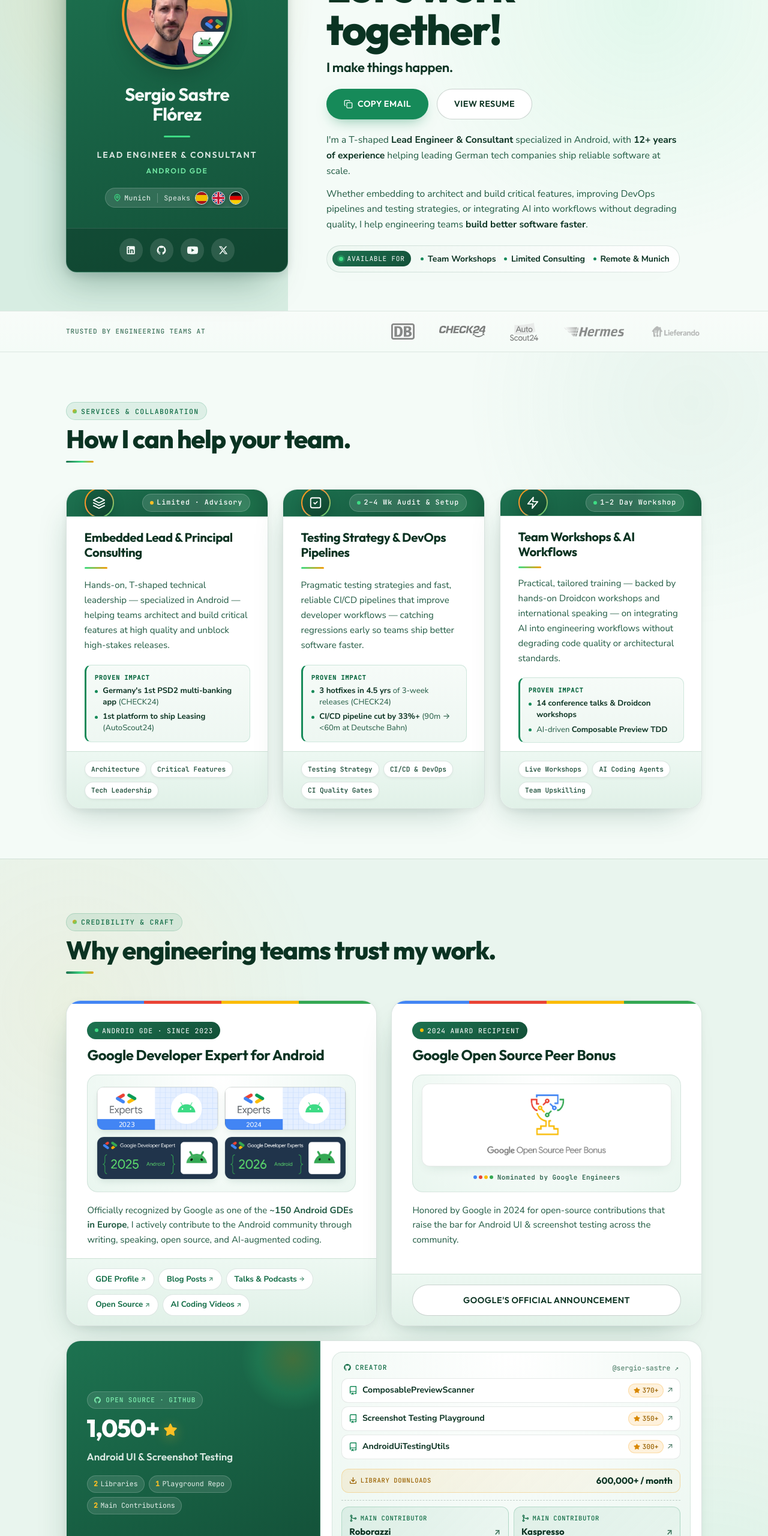
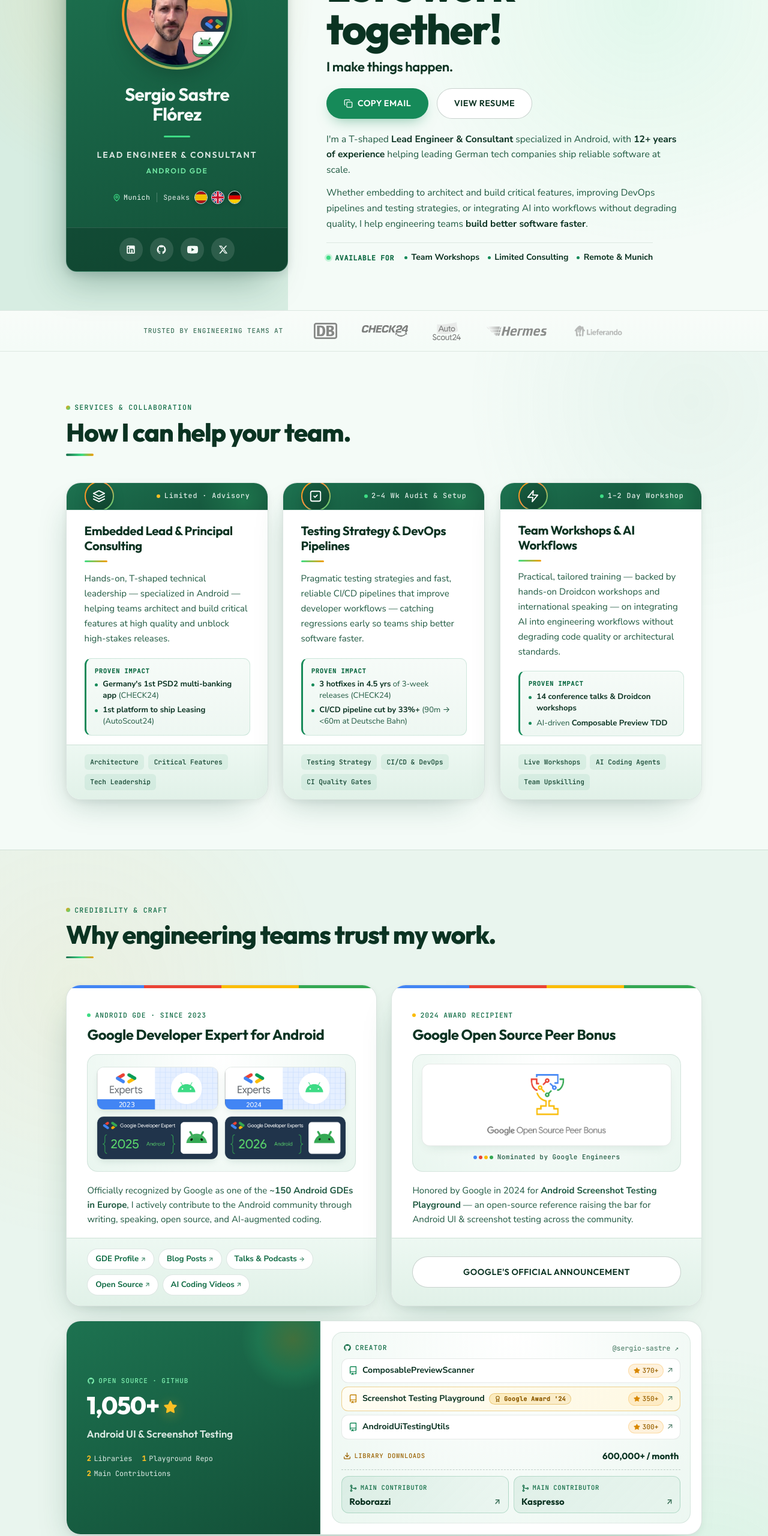
Before and after one commit to sergio-sastre/IT-Consulting-Training, a plain HTML site: page index.html in a window 1280 px wide. Shown: the part 240-2800 px from the top of the page at 60% size. Drawn offline with Linux system fonts and the light colour scheme; no server answers.

Commit message:
General visual improvements to distinguish clickable elements from others

```diff
--- a/index.html
+++ b/index.html
@@ -23,7 +23,7 @@
     href="https://fonts.googleapis.com/css2?family=JetBrains+Mono:wght@400;500&family=Nunito+Sans:opsz,wght@6..12,400;6..12,500;6..12,600;6..12,700&family=Outfit:wght@500;600;700;800&display=swap"
     rel="stylesheet"
   >
-  <link rel="stylesheet" href="styles.css?v=44">
+  <link rel="stylesheet" href="styles.css?v=55">
 
   <script type="application/ld+json">
     {
@@ -453,8 +453,9 @@
               </div>
             </div>
             <p class="award-desc">
-              Honored by Google in 2024 for open-source contributions that raise the bar for
-              Android UI &amp; screenshot testing across the community.
+              Honored by Google in 2024 for
+              <strong>Android Screenshot Testing Playground</strong>
+              &mdash; an open-source reference raising the bar for Android UI &amp; screenshot testing across the community.
             </p>
             <div class="award-actions">
               <a
@@ -541,7 +542,7 @@
                     href="https://github.com/sergio-sastre/Android-screenshot-testing-playground"
                     target="_blank"
                     rel="noopener noreferrer"
-                    class="oss-repo-item"
+                    class="oss-repo-item oss-repo-item--award"
                     role="listitem"
                   >
                     <span class="oss-repo-name">
@@ -549,6 +550,13 @@
                         <path d="M2 2.5A2.5 2.5 0 0 1 4.5 0h8.75a.75.75 0 0 1 .75.75v12.5a.75.75 0 0 1-.75.75h-2.5a.75.75 0 0 1 0-1.5h1.75v-2h-8a1 1 0 0 0-.714 1.7.75.75 0 1 1-1.072 1.05A2.495 2.495 0 0 1 2 11.5Zm10.5-1h-8a1 1 0 0 0-1 1v6.708A2.486 2.486 0 0 1 4.5 9h8ZM5 12.25a.25.25 0 0 1 .25-.25h3.5a.25.25 0 0 1 .25.25v3.25a.25.25 0 0 1-.4.2l-1.45-1.087a.249.249 0 0 0-.3 0L5.4 15.7a.25.25 0 0 1-.4-.2Z" />
                       </svg>
                       <span>Screenshot Testing Playground</span>
+                      <span class="oss-award-badge">
+                        <svg width="11" height="11" viewBox="0 0 24 24" fill="none" stroke="currentColor" stroke-width="2.3" stroke-linecap="round" stroke-linejoin="round" aria-hidden="true">
+                          <circle cx="12" cy="8" r="6" />
+                          <path d="M15.477 12.89 17 22l-5-3-5 3 1.523-9.11" />
+                        </svg>
+                        Google Award '24
+                      </span>
                     </span>
                     <span class="oss-repo-meta">
                       <span class="oss-star-badge">
@@ -660,15 +668,15 @@
               <div class="speaker-venue-chips">
                 <span class="speaker-venue-chip">
                   <span>Droidcon / nextapp DevCon Berlin</span>
-                  <span class="speaker-venue-count">6 yrs</span>
+                  <span class="speaker-venue-count" aria-label="6 times">6&times;</span>
                 </span>
                 <span class="speaker-venue-chip">
                   <span>Droidcon Lisbon</span>
-                  <span class="speaker-venue-count">5 yrs</span>
+                  <span class="speaker-venue-count" aria-label="5 times">5&times;</span>
                 </span>
                 <span class="speaker-venue-chip">
                   <span>Droidcon London</span>
-                  <span class="speaker-venue-count">1 yr</span>
+                  <span class="speaker-venue-count" aria-label="1 time">1&times;</span>
                 </span>
               </div>
             </div>
--- a/styles.css
+++ b/styles.css
@@ -515,7 +515,10 @@ button {
 
 .meta-pill--combined {
   gap: 0.65rem;
-  padding: 0.28rem 0.65rem 0.28rem 0.78rem;
+  padding: 0;
+  background: none;
+  border: none;
+  border-radius: 0;
   flex-wrap: wrap;
   justify-content: center;
 }
@@ -625,18 +628,13 @@ button {
   display: inline-flex;
   align-items: center;
   gap: 0.5rem;
-  font-family: var(--font-display);
-  font-size: 0.8rem;
-  font-weight: 700;
-  letter-spacing: 0.09em;
+  font-family: var(--font-mono);
+  font-size: 0.74rem;
+  font-weight: 500;
+  letter-spacing: 0.1em;
   text-transform: uppercase;
-  color: var(--pure-white);
-  background: linear-gradient(135deg, #1d7250 0%, #135038 100%);
-  border: 1px solid rgba(255, 255, 255, 0.18);
-  box-shadow: -6px 12px 24px -12px rgba(19, 80, 56, 0.42);
-  padding: 0.36rem 0.95rem 0.36rem 0.72rem;
-  border-radius: 999px;
-  margin-bottom: 1.15rem;
+  color: var(--cobalt-700);
+  margin-bottom: 1rem;
 }
 
 .quality-eyebrow::before {
@@ -703,12 +701,13 @@ button {
   flex-wrap: wrap;
   align-items: center;
   gap: 0.45rem 0.85rem;
-  margin-top: 0.55rem;
-  padding: 0.52rem 1rem 0.52rem 0.58rem;
-  background: linear-gradient(135deg, var(--card-cream) 0%, var(--pure-white) 100%);
-  border: 1px solid rgba(19, 80, 56, 0.14);
-  border-radius: 999px;
-  box-shadow: -8px 16px 30px -22px rgba(19, 80, 56, 0.28);
+  margin-top: 0.35rem;
+  padding: 0.75rem 0 0;
+  background: none;
+  border: none;
+  border-top: 1px solid var(--rule);
+  border-radius: 0;
+  box-shadow: none;
   font-size: 0.88rem;
   justify-self: start;
 }
@@ -719,8 +718,7 @@ button {
     align-items: center;
     justify-content: center;
     width: 100%;
-    border-radius: var(--radius-md);
-    padding: 0.65rem 0.9rem;
+    padding: 0.75rem 0 0;
     gap: 0.55rem;
   }
 
@@ -743,16 +741,17 @@ button {
 .engagement-badge {
   display: inline-flex;
   align-items: center;
-  gap: 0.4rem;
+  gap: 0.45rem;
   font-family: var(--font-mono);
-  font-size: 0.7rem;
+  font-size: 0.72rem;
+  font-weight: 600;
   letter-spacing: 0.06em;
   text-transform: uppercase;
-  color: var(--pure-white);
-  background: linear-gradient(145deg, #1d7250 0%, #135038 100%);
-  padding: 0.24rem 0.68rem;
-  border-radius: 999px;
-  margin-right: 0.15rem;
+  color: var(--cobalt-700);
+  background: none;
+  padding: 0;
+  border-radius: 0;
+  margin-right: 0.2rem;
 }
 
 .engagement-dot {
@@ -801,7 +800,9 @@ button {
 @media (min-width: 960px) {
   .trust-bar-inner {
     flex-direction: row;
-    justify-content: space-between;
+    justify-content: center;
+    gap: 1.25rem clamp(2.25rem, 4vw, 3.5rem);
+    max-width: 980px;
   }
 }
 
@@ -984,16 +985,13 @@ button {
   z-index: 1;
   display: inline-flex;
   align-items: center;
-  gap: 0.35rem;
-  padding: 0.26rem 0.72rem;
-  border-radius: 999px;
-  background: rgba(255, 255, 255, 0.12);
-  border: 1px solid rgba(255, 255, 255, 0.20);
+  gap: 0.4rem;
+  padding: 0;
   font-family: var(--font-mono);
   font-size: 0.73rem;
   font-weight: 500;
   letter-spacing: 0.08em;
-  color: var(--pure-white);
+  color: rgba(244, 251, 247, 0.92);
   opacity: 1;
 }
 
@@ -1110,11 +1108,9 @@ button {
   font-size: 0.7rem;
   font-weight: 500;
   color: var(--ink-800);
-  background: var(--pure-white);
-  border: 1px solid rgba(19, 80, 56, 0.14);
-  box-shadow: 0 2px 6px -3px rgba(11, 51, 34, 0.12);
-  padding: 0.24rem 0.65rem;
-  border-radius: 999px;
+  background: rgba(22, 138, 89, 0.08);
+  padding: 0.24rem 0.6rem;
+  border-radius: 6px;
 }
 
 @media (min-width: 920px) {
@@ -1168,10 +1164,6 @@ button {
   letter-spacing: 0.11em;
   text-transform: uppercase;
   color: var(--cobalt-700);
-  background: rgba(22, 138, 89, 0.10);
-  border: 1px solid rgba(22, 138, 89, 0.20);
-  padding: 0.26rem 0.78rem 0.26rem 0.62rem;
-  border-radius: 999px;
   font-weight: 500;
 }
 
@@ -1214,6 +1206,9 @@ button {
 @media (min-width: 900px) {
   .bento-grid {
     grid-template-columns: repeat(2, minmax(0, 1fr));
+    grid-template-rows: auto auto 1fr auto;
+    row-gap: 1.15rem;
+    column-gap: 1.5rem;
   }
 }
 
@@ -1221,7 +1216,7 @@ button {
 .award-card {
   position: relative;
   min-width: 0;
-  contain: layout style;
+  contain: style;
   isolation: isolate;
   transform: translate3d(0, 0, 0);
   -webkit-backface-visibility: hidden;
@@ -1368,16 +1363,14 @@ button {
 .award-pill {
   display: inline-flex;
   align-items: center;
-  gap: 0.4rem;
+  gap: 0.45rem;
   font-family: var(--font-mono);
   font-size: 0.71rem;
+  font-weight: 500;
   letter-spacing: 0.08em;
   text-transform: uppercase;
-  color: var(--pure-white);
-  background: linear-gradient(145deg, #1d7250 0%, #135038 100%);
-  padding: 0.28rem 0.76rem;
-  border-radius: 999px;
-  margin-bottom: 0.75rem;
+  color: var(--cobalt-700);
+  margin-bottom: 0.55rem;
 }
 
 .award-pill::before {
@@ -1407,6 +1400,7 @@ button {
 .award-actions {
   display: flex;
   flex-wrap: wrap;
+  gap: 0.6rem;
   margin-top: auto;
   margin-inline: calc(-1 * clamp(1.6rem, 3.5vw, 2.15rem));
   padding: 1.05rem clamp(1.6rem, 3.5vw, 2.15rem);
@@ -1424,7 +1418,7 @@ button {
 .gde-card {
   position: relative;
   min-width: 0;
-  contain: layout style;
+  contain: style;
   isolation: isolate;
   transform: translate3d(0, 0, 0);
   -webkit-backface-visibility: hidden;
@@ -1471,16 +1465,14 @@ button {
 .gde-pill {
   display: inline-flex;
   align-items: center;
-  gap: 0.4rem;
+  gap: 0.45rem;
   font-family: var(--font-mono);
   font-size: 0.71rem;
+  font-weight: 500;
   letter-spacing: 0.08em;
   text-transform: uppercase;
-  color: var(--pure-white);
-  background: linear-gradient(145deg, #1d7250 0%, #135038 100%);
-  padding: 0.28rem 0.76rem;
-  border-radius: 999px;
-  margin-bottom: 0.75rem;
+  color: var(--cobalt-700);
+  margin-bottom: 0.55rem;
 }
 
 .gde-pill::before {
@@ -1563,6 +1555,28 @@ button {
 .gde-links .link-chip:hover {
   background: var(--cobalt-600);
   border-color: var(--cobalt-600);
+}
+
+@media (min-width: 900px) {
+  .gde-card,
+  .award-card {
+    grid-row: span 4;
+    display: grid;
+    grid-template-rows: subgrid;
+    align-items: start;
+  }
+
+  .gde-badges-box,
+  .award-badge-box {
+    align-self: stretch;
+  }
+
+  .gde-links,
+  .award-actions {
+    margin-top: 0;
+    align-self: stretch;
+    align-content: center;
+  }
 }
 
 /* Second Row: 2 Split-Chamber Forest Metric Proof Cards */
@@ -1859,6 +1873,45 @@ button {
   box-shadow: 0 6px 14px -10px rgba(11, 51, 34, 0.22);
 }
 
+.oss-repo-item--award {
+  background: linear-gradient(135deg, #fffdf4 0%, #fef8e2 100%);
+  border-color: rgba(212, 150, 17, 0.42);
+}
+
+.oss-repo-item--award:hover {
+  background: linear-gradient(135deg, #fffbe8 0%, #fdf2cc 100%);
+  border-color: #d49611;
+  box-shadow: 0 8px 18px -10px rgba(180, 120, 10, 0.34);
+}
+
+.oss-repo-item--award .oss-repo-name {
+  flex-wrap: wrap;
+}
+
+.oss-repo-item--award .oss-repo-icon {
+  color: #c4850a;
+}
+
+.oss-repo-item--award:hover .oss-arrow {
+  color: #b57707;
+}
+
+.oss-award-badge {
+  display: inline-flex;
+  align-items: center;
+  gap: 0.28rem;
+  padding: 0.14rem 0.5rem;
+  border-radius: 999px;
+  background: linear-gradient(135deg, rgba(245, 180, 20, 0.22) 0%, rgba(212, 150, 17, 0.12) 100%);
+  border: 1px solid rgba(212, 150, 17, 0.42);
+  font-family: var(--font-mono);
+  font-size: 0.64rem;
+  font-weight: 600;
+  letter-spacing: 0.03em;
+  color: #8c5a00;
+  white-space: nowrap;
+}
+
 .oss-repo-name {
   display: flex;
   align-items: center;
@@ -1970,9 +2023,12 @@ button {
   justify-content: space-between;
   flex-wrap: wrap;
   gap: 0.4rem 0.75rem;
-  margin-top: 0.5rem;
-  background: linear-gradient(135deg, rgba(245, 158, 11, 0.11) 0%, rgba(245, 158, 11, 0.03) 100%);
-  border-color: rgba(245, 158, 11, 0.28);
+  margin-top: 0.35rem;
+  padding: 0.35rem 0.2rem 0.05rem;
+  background: transparent;
+  border: none;
+  border-radius: 0;
+  transition: none;
 }
 
 .oss-spotlight--downloads:hover {
@@ -2054,11 +2110,7 @@ button {
   letter-spacing: 0.08em;
   text-transform: uppercase;
   color: #7ef0b0;
-  background: rgba(255, 255, 255, 0.10);
-  border: 1px solid rgba(255, 255, 255, 0.18);
-  padding: 0.24rem 0.68rem;
-  border-radius: 999px;
-  margin-bottom: 0.25rem;
+  margin-bottom: 0.15rem;
 }
 
 .speaker-stats-row {
@@ -2066,21 +2118,17 @@ button {
   z-index: 1;
   display: flex;
   flex-wrap: wrap;
-  gap: 0.42rem;
+  gap: 0.35rem 1rem;
   margin-top: 0.55rem;
 }
 
 .speaker-stat-pill {
   display: inline-flex;
   align-items: center;
-  gap: 0.28rem;
-  padding: 0.24rem 0.65rem;
-  border-radius: 999px;
-  background: rgba(255, 255, 255, 0.11);
-  border: 1px solid rgba(255, 255, 255, 0.18);
+  gap: 0.3rem;
   font-family: var(--font-mono);
-  font-size: 0.72rem;
-  color: rgba(244, 251, 247, 0.92);
+  font-size: 0.74rem;
+  color: rgba(244, 251, 247, 0.9);
 }
 
 .speaker-stat-pill strong {
@@ -2126,11 +2174,9 @@ button {
   font-size: 0.82rem;
   font-weight: 700;
   color: var(--ink-900);
-  background: var(--pure-white);
-  border: 1px solid rgba(19, 80, 56, 0.16);
-  border-radius: 999px;
-  padding: 0.24rem 0.34rem 0.24rem 0.78rem;
-  box-shadow: 0 2px 6px -3px rgba(11, 51, 34, 0.12);
+  background: rgba(22, 138, 89, 0.07);
+  border-radius: 8px;
+  padding: 0.26rem 0.36rem 0.26rem 0.72rem;
 }
 
 .speaker-venue-count {
@@ -2138,10 +2184,9 @@ button {
   font-size: 0.68rem;
   font-weight: 600;
   color: var(--cobalt-700);
-  background: rgba(22, 138, 89, 0.11);
-  border: 1px solid rgba(22, 138, 89, 0.20);
-  border-radius: 999px;
-  padding: 0.12rem 0.48rem;
+  background: rgba(22, 138, 89, 0.12);
+  border-radius: 6px;
+  padding: 0.14rem 0.45rem;
   line-height: 1.2;
 }
 
@@ -2298,36 +2343,16 @@ button {
   overflow: hidden;
   border-radius: var(--radius-lg);
   padding: clamp(2rem, 4.5vw, 3.25rem);
-  background: linear-gradient(135deg, #1d7250 0%, #114b34 58%, #0b3322 100%);
-  border: 1px solid rgba(255, 255, 255, 0.14);
-  box-shadow: 0 28px 60px -28px rgba(11, 51, 34, 0.45);
+  background:
+    linear-gradient(90deg, #f59e0b 0%, #fb923c 42%, #3ddc84 100%) top / 100% 4px no-repeat,
+    radial-gradient(circle 360px at 92% 12%, rgba(245, 158, 11, 0.20), transparent 70%),
+    radial-gradient(circle 320px at 8% 96%, rgba(61, 220, 132, 0.14), transparent 70%),
+    linear-gradient(145deg, #0c261b 0%, #071912 58%, #04110c 100%);
+  border: 1px solid rgba(255, 255, 255, 0.10);
+  box-shadow: 0 32px 64px -28px rgba(4, 17, 12, 0.58);
   display: flex;
   flex-direction: column;
   gap: 1.75rem;
-}
-
-.cta-banner::before {
-  content: "";
-  position: absolute;
-  top: -120px;
-  right: -80px;
-  width: 340px;
-  height: 340px;
-  border-radius: 50%;
-  background: radial-gradient(circle, rgba(61, 220, 132, 0.22) 0%, transparent 70%);
-  pointer-events: none;
-}
-
-.cta-banner::after {
-  content: "";
-  position: absolute;
-  bottom: -140px;
-  left: -60px;
-  width: 320px;
-  height: 320px;
-  border-radius: 50%;
-  background: radial-gradient(circle, rgba(245, 158, 11, 0.16) 0%, transparent 70%);
-  pointer-events: none;
 }
 
 @media (min-width: 900px) {
@@ -2347,17 +2372,13 @@ button {
 .cta-pill {
   display: inline-flex;
   align-items: center;
-  gap: 0.45rem;
-  padding: 0.3rem 0.82rem;
-  margin-bottom: 1rem;
-  border-radius: 999px;
-  background: rgba(255, 255, 255, 0.12);
-  border: 1px solid rgba(255, 255, 255, 0.2);
+  gap: 0.5rem;
+  margin-bottom: 0.9rem;
   font-family: var(--font-mono);
   font-size: 0.72rem;
-  letter-spacing: 0.06em;
+  letter-spacing: 0.08em;
   text-transform: uppercase;
-  color: var(--pure-white);
+  color: #7ef0b0;
 }
 
 .cta-pill-dot {
```
Also changed, not shown: impressum.html (+1 -1 lines), resume.css (+15 -21 lines), resume.html (+2 -2 lines), speaking.html (+5 -5 lines).
